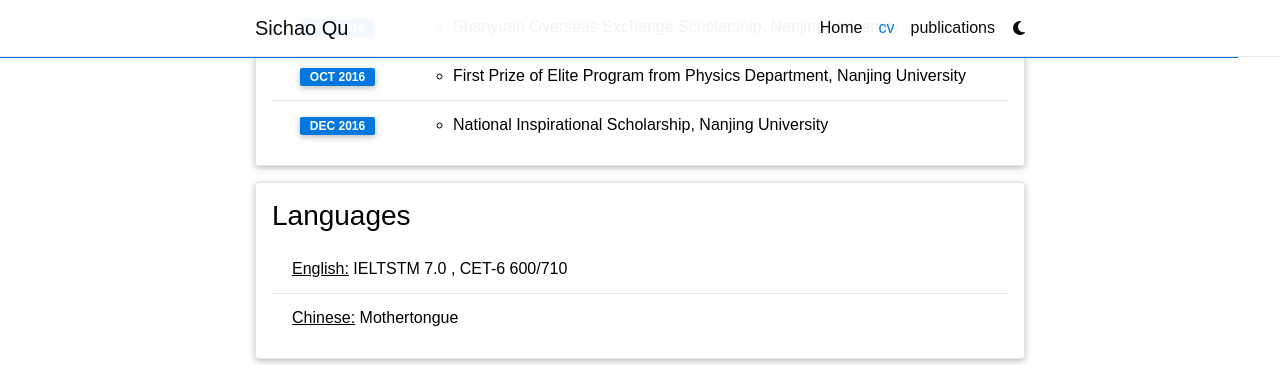
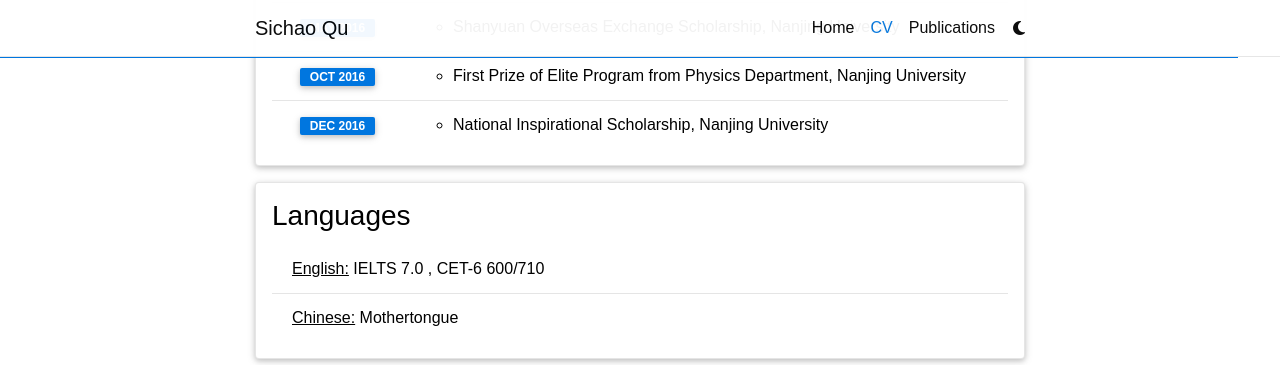
Before and after one commit to Qusichao/Qusichao.github.io, a Jekyll site: the page built from _pages/cv.md, in a window 1280 px wide and 900 px high, scrolled down 1521 px. Shown: the top 365 px of the window. Built offline with Jekyll 4.4.1, drawn with Linux system fonts in a browser that asks for light colours; comment, search, counter and statistics services are not loaded; a style sheet for code colours, icons or effects is not loaded.

```diff
--- a/_data/cv.yml
+++ b/_data/cv.yml
@@ -83,7 +83,7 @@
 - title: Languages
   type: list
   contents:
-    - <u>English:</u> IELTSTM 7.0 , CET-6 600/710
+    - <u>English:</u> IELTS 7.0 , CET-6 600/710
     - <u>Chinese:</u> Mothertongue
 
 - title: Computer Skills
--- a/_pages/cv.md
+++ b/_pages/cv.md
@@ -1,7 +1,7 @@
 ---
 layout: cv
 permalink: /cv/
-title: cv
+title: CV
 nav: true
 nav_order: 1
 ---
```
Also changed, not shown: _pages/publications.md (+1 -1 lines).
